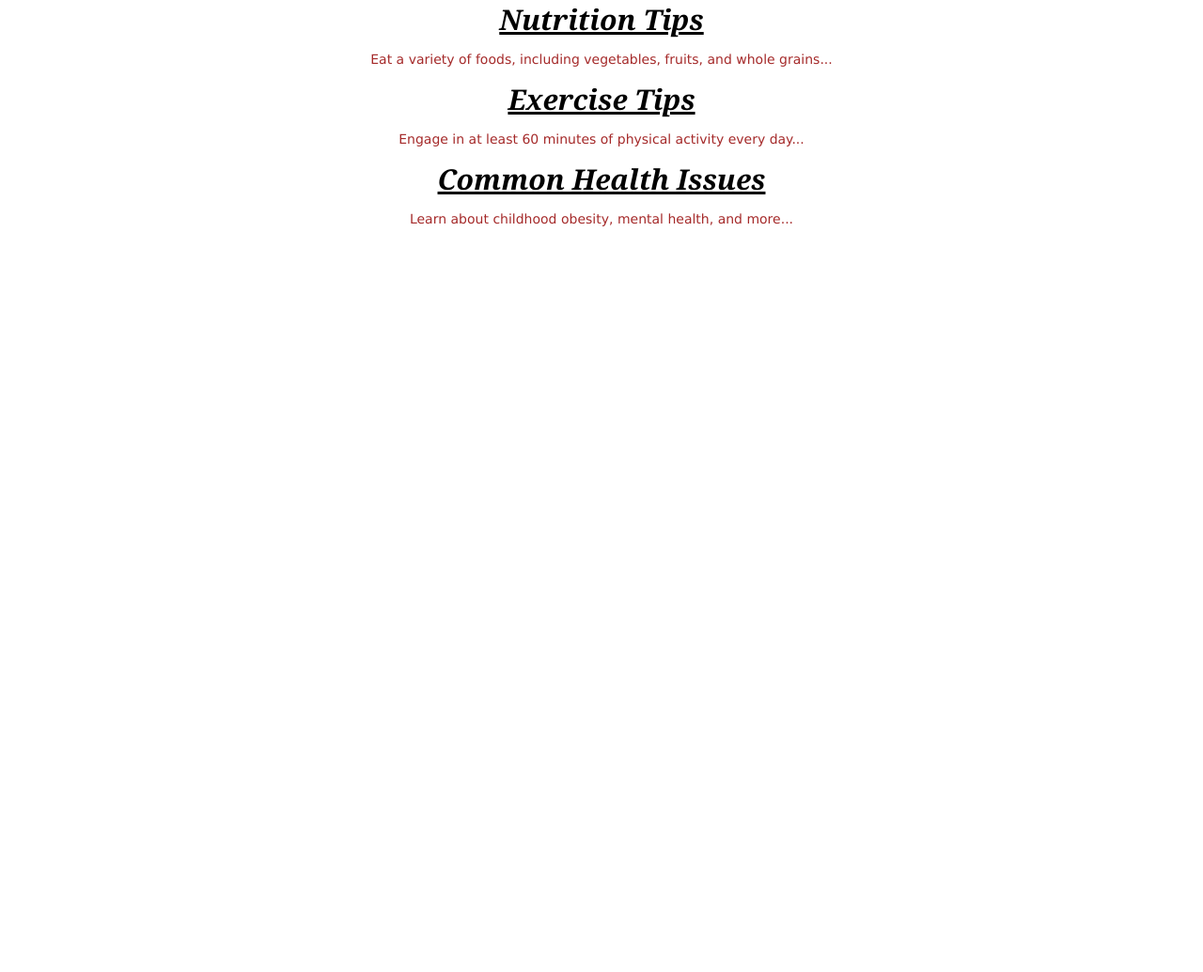
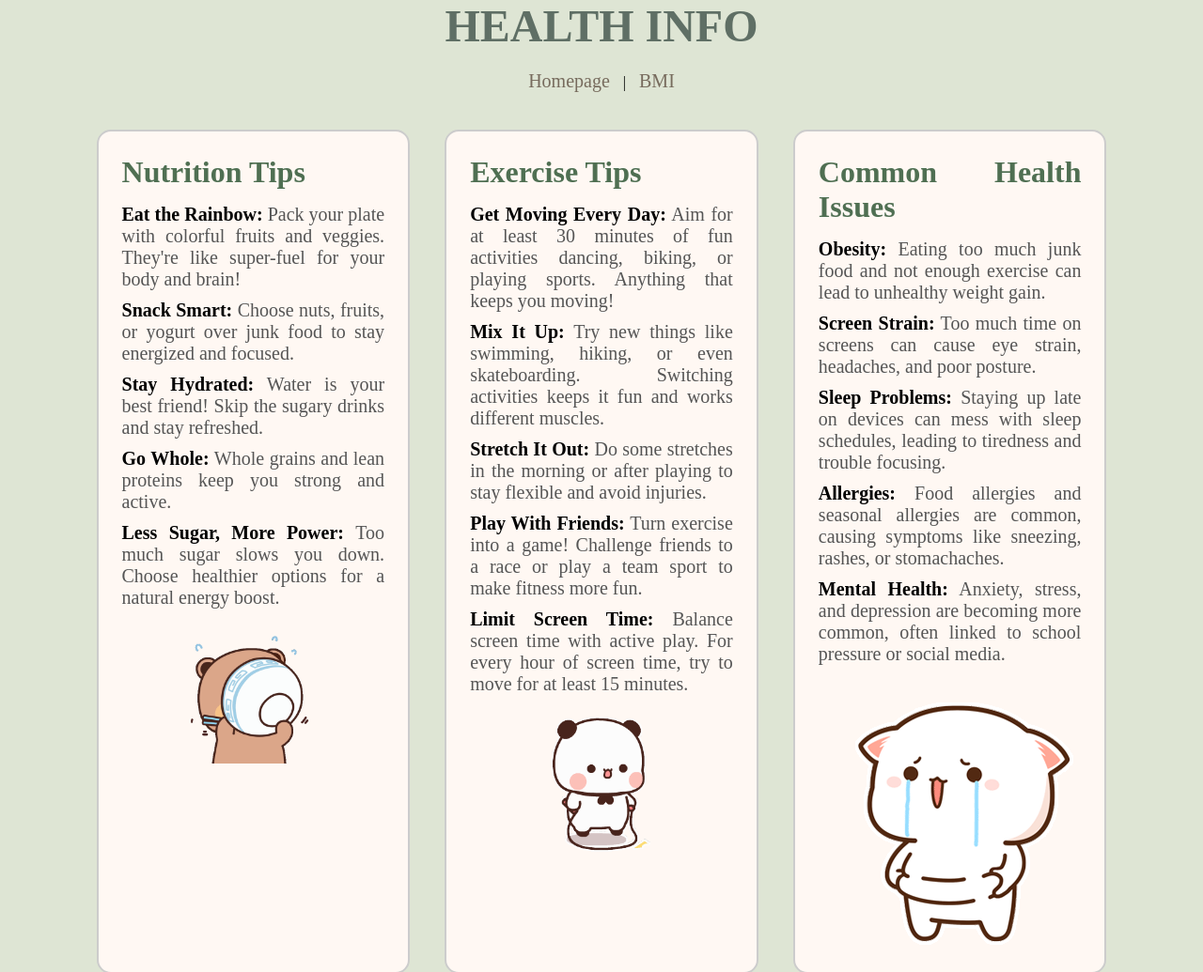
Before and after one commit to sharah02/assignment, a plain HTML site: page Health-Info.html in a window 1280 px wide. Shown: the top 1035 px of the page at 94% size. Before the commit the page ends 800 px from the top, so only its background shows below. Drawn offline with Linux system fonts and the light colour scheme.

Commit message:
Add files via upload

```diff
--- a/Health-Info.html
+++ b/Health-Info.html
@@ -3,19 +3,81 @@
 <head>
     <meta charset="UTF-8">
     <meta name="viewport" content="width=device-width, initial-scale=1.0">
-    <title>Health First - Health Info</title>
-    <link rel="stylesheet" href="style.css">
+    <title>Health Info for Alpha Generation</title>
+    <link rel="stylesheet" type="text/css" href="health.css">
 </head>
 <body>
-    <div class="health-info">
-        <h2>Nutrition Tips</h2>
-        <p>Eat a variety of foods, including vegetables, fruits, and whole grains...</p>
 
-        <h2>Exercise Tips</h2>
-        <p>Engage in at least 60 minutes of physical activity every day...</p>
+	 <header>
+        <h1>HEALTH INFO</h1>
+		<nav>
+		  <a href="index.html">Homepage</a> |
+		  <a href="bmi.html">BMI</a>
+		</nav>
 
-        <h2>Common Health Issues</h2>
-        <p>Learn about childhood obesity, mental health, and more...</p>
+    </header>
+
+    <div class="container">
+        <section class="section1">
+            <h2>Nutrition Tips</h2>
+            <ul>
+                <li><span>Eat the Rainbow:</span> Pack your plate with colorful fruits and veggies.
+				They're like super-fuel for your body and brain!</li>
+
+                <li><span>Snack Smart:</span> Choose nuts, fruits,
+				or yogurt over junk food to stay energized and focused.</li>
+
+                <li><span>Stay Hydrated:</span> Water is your best friend! Skip the sugary drinks
+				and stay refreshed.</li>
+
+                <li><span>Go Whole:</span> Whole grains and lean proteins keep you strong
+				and active.</li>
+
+                <li><span>Less Sugar, More Power: </span>Too much sugar slows you down.
+				Choose healthier options for a natural energy boost.</li>
+            </ul>
+			<div class="eatgif">
+				<img src="eat.gif" alt="Description of GIF">
+			</div>
+        </section>
+
+        <section class="section2">
+            <h2>Exercise Tips</h2>
+            <ul>
+                <li><span>Get Moving Every Day:</span>  Aim for at least 30 minutes of fun activities dancing, biking,
+				or playing sports. Anything that keeps you moving!</li>
+
+                <li><span>Mix It Up:</span>  Try new things like swimming, hiking, or even
+				skateboarding.
+				Switching activities keeps it fun and works different muscles.</li>
+
+                <li><span>Stretch It Out:</span>  Do some stretches in the morning
+				or after playing to stay flexible and avoid injuries.</li>
+
+                <li><span>Play With Friends:</span>  Turn exercise into a game!
+				Challenge friends to a race or play a team sport to make fitness more fun.</li>
+
+                <li><span>Limit Screen Time:</span>  Balance screen time with active play.
+				For every hour of screen time, try to move for at least 15 minutes.</li>
+            </ul>
+			<div class="gif">
+				<img src="bear.gif" alt="Description of GIF">
+			</div>
+        </section>
+
+        <section class="section3">
+            <h2>Common Health Issues</h2>
+            <ul>
+                <li><span>Obesity:</span> Eating too much junk food and not enough exercise can lead to unhealthy weight gain.</li>
+                <li><span>Screen Strain:</span> Too much time on screens can cause eye strain, headaches, and poor posture.</li>
+                <li><span>Sleep Problems:</span> Staying up late on devices can mess with sleep schedules, leading to tiredness and trouble focusing.</li>
+                <li><span>Allergies:</span> Food allergies and seasonal allergies are common, causing symptoms like sneezing, rashes, or stomachaches.</li>
+                <li><span>Mental Health:</span> Anxiety, stress, and depression are becoming more common, often linked to school pressure or social media.</li>
+            </ul>
+			<div class="gif.fat">
+				<img src="fat-cat.gif" alt="Description of GIF">
+			</div>
+        </section>
     </div>
 </body>
 </html>
--- /dev/null
+++ b/health.css
@@ -0,0 +1,114 @@
+/* General Reset */
+* {
+    margin: 0;
+    padding: 0;
+    box-sizing: border-box;
+}
+
+/* Body Styling */
+body {
+    background-color: #DEE5D4;
+    font-family:'Geogia',serif;
+    display: flex;
+    justify-content: center;
+    align-items: center;
+    min-height: 100vh;
+    margin: 0;
+	flex-direction: column;
+}
+
+header {
+	width: 100%;
+    text-align: center;
+    margin-bottom: 20px;
+}
+
+h1 {
+    font-size: 48px;
+    color: #5F6F65;
+    font-family:'Geogia',serif;
+	margin-bottom:20px;
+}
+nav a {
+    text-decoration: none;
+    color: #776B5D; /* Change this to match your theme */
+    padding: 10px;
+    font-size: 20px;
+}
+
+nav a:hover {
+  text-decoration: underline;
+  color: #0056b3;
+}
+
+/* Container Flexbox */
+.container {
+    display: flex;
+    justify-content: space-around;
+    width: 90%; /* Space between the sections */
+    max-width: 1200px;
+    padding: 20px;
+    margin: 0 auto;
+}
+
+/* Individual Sections */
+.section1, .section2, .section3 {
+    background-color: #FFF8F3;
+    padding: 25px;
+    width: 30%; /* Each section takes up 30% of the container */
+    border: 2px solid #ccc;
+    border-radius: 15px;
+    text-align: justify;
+	font-family:'Geogia',serif;
+}
+
+/* Heading Styles */
+h2 {
+    font-size: 32px;
+    margin-bottom: 15px;
+	font-family:'Geogia',serif;
+}
+
+/* Individual Heading Colors */
+.section1 h2 {
+    color: #4F6F52;
+
+}
+
+.section2 h2 {
+    color: #4F6F52;
+}
+
+.section3 h2 {
+    color: #4F6F52;
+}
+
+/* List Styling */
+ul {
+    list-style: none;
+    padding: 0;
+    font-size: 20px;
+    color: #555;
+}
+
+li {
+    margin: 10px 0;
+}
+
+span {
+    font-weight: bold;
+    color: #000;
+}
+
+/* Image Adjustments */
+.eatgif, .gif, .gif-fat {
+    display: flex;
+    justify-content: center;
+    margin-top: 15px;
+}
+
+.eatgif img, .gif img, .gif-fat img {
+	position: absolute;
+    max-width: 150px;
+    height: auto;
+}
--- a/index.css
+++ b/index.css
@@ -31,7 +31,7 @@ body {
 
 
 .section1 {
-    color: white;
+    color: #86AB89;
     text-align: center;
 	background-color: #DEE5D4;
 	padding: 25px;
@@ -47,6 +47,7 @@ body {
     border-radius: 9px; /* Optional: rounding the corners */
     max-width: 600px; /* Optional: control width */
 	background-color: transparent;
+
 }
 
 .section3 {
@@ -107,14 +108,57 @@ display: inline-block;
     margin: 0 15px;
     font-size: 18px;
     color: black;
-    background: linear-gradient(135deg, #FFD5CD, #FFEDE0); /* Light blue to lavender */
+    background: linear-gradient(135deg, #9CA986, #DEE5D4); /* Light blue to lavender */
     border-radius: 30px;
     box-shadow: 0px 6px 12px rgba(0, 0, 0, 0.15);
     transition: background 0.3s ease, transform 0.3s ease;
+	width: 120px;
 }
 
 .link-buttons a:hover {
-	background: linear-gradient(135deg, #FFEDE0, #FFD5CD)); /* Reverse the gradient on hover */
+	background: linear-gradient(135deg, #DEE5D4, #9CA986); /* Reverse the gradient on hover */
     transform: translateY(-3px);
 	box-shadow: 0px 8px 16px rgba(0, 0, 0, 0.3)
 }
+
+/* Styles for the popup */
+#popup {
+    position: fixed;
+    top: 0;
+    left: 0;
+    width: 100%;
+    height: 100%;
+    background-color: rgba(0, 0, 0, 0.5);
+    display: flex;
+    justify-content: center;
+    align-items: center;
+    visibility: visible;
+    z-index: 9999;
+}
+
+.popup-content {
+    background-color: #DEE5D4;
+    padding: 20px;
+    border-radius: 10px;
+    text-align: center;
+    box-shadow: 0 4px 8px rgba(0, 0, 0, 0.2);
+}
+
+button {
+    background-color: #7DCEA0;
+    color: white;
+    border: none;
+    padding: 10px 20px;
+    border-radius: 5px;
+    font-size: 16px;
+    cursor: pointer;
+}
+
+button:hover {
+    background-color: #52BE80;
+}
+
+.student-id {
+    margin-top: 20px;
+    font-style: italic;
+}
--- a/style.css
+++ b/style.css
@@ -5,6 +5,19 @@ body {
 	 padding: 0;
 	 font-size: 14px;
 	 text-align: center;
+	 background-color: #DEE5D4;
+}
+nav a {
+    text-decoration: none;
+    color: #776B5D; /* Change this to match your theme */
+    padding: 10px;
+    font-size: 14px;
+	background-color: transparent;
+}
+
+nav a:hover {
+  text-decoration: underline;
+  color: #0056b3;
 }
 
 h2{
@@ -18,6 +31,7 @@ h2{
 
 hr{
 	border: 1px dashed olive;
+
 }
 
 a{
@@ -64,8 +78,6 @@ p{
 	justify-content: space-between;
 	align-items: center;
 	width: 100%;
-	color: black;
-
 }
 
 .scale {
@@ -84,10 +96,10 @@ p{
 }
 
 .scale input[type="range"] {
-    width: 150px;
+    width: 200px;
     writing-mode: bt-lr;
     transform: rotate(-90deg);
-	margin-top: 10px;
+	margin-top: 30px;
 }
 
 #bmi-result, #bmi-category {
@@ -98,7 +110,7 @@ p{
 
 /* Button styling */
 button {
-    background-color: #28a745;
+    background-color: #808D7C;
     color: white;
     border: none;
     padding: 10px 20px;
@@ -109,5 +121,5 @@ button {
 }
 
 button:hover {
-    background-color: #218838;
+    background-color: #5F6F65;
 }
```
Also changed, not shown: Bmi.html (+8 -2 lines), index.html (+3 -4 lines), popup.html (added, +21 -0 lines), script.js (+15 -0 lines), bear.gif (added), eat.gif (added), fat-cat.gif (added).
